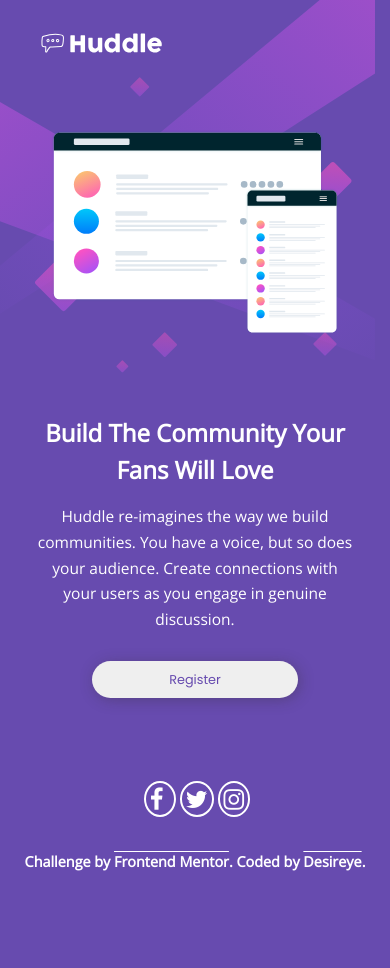
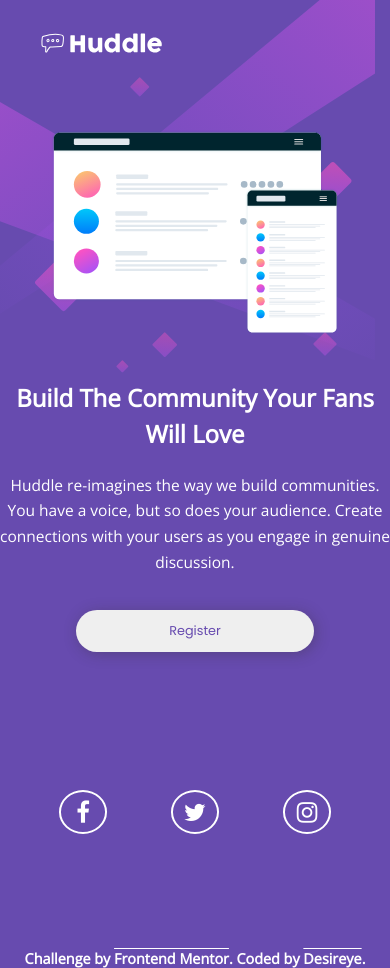
Before and after one commit to Desireye/huddle-landing-page, a plain HTML site: page index.html in a window 390 px wide. Before the commit the page ends 871 px from the top, so only its background shows below. Drawn offline with nearby package versions, Linux system fonts and the light colour scheme.

Commit message:
minor changes

```diff
--- a/huddle.css
+++ b/huddle.css
@@ -134,7 +134,6 @@ a:hover{
     }
     .text{
         text-align: center;
-        padding: 9%;
     }
     .text h1{
         font-size: 1.5rem;
@@ -153,9 +152,14 @@ a:hover{
         justify-content: center;
         margin-bottom: 9%;
     }
-    .fa-facebook-f{
-        width: 2rem;
-    }
+    .fa {
+        padding: 2%;
+        font-size: 30px;
+        width: 3rem;
+        text-align: center;
+        margin: 5rem 2rem;
+        border-radius: 50%;
+      }
     footer{
         position: relative;
         padding: 0;
```
